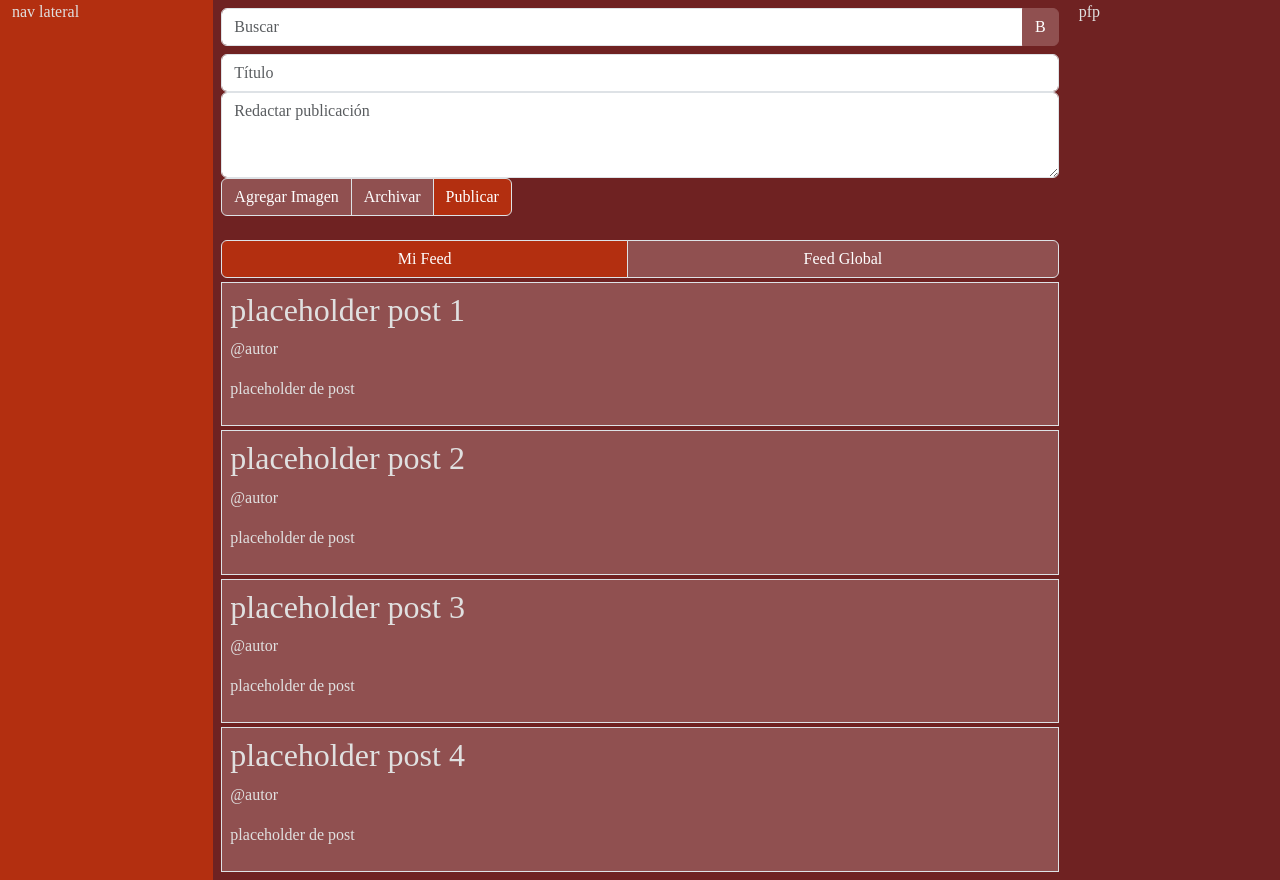
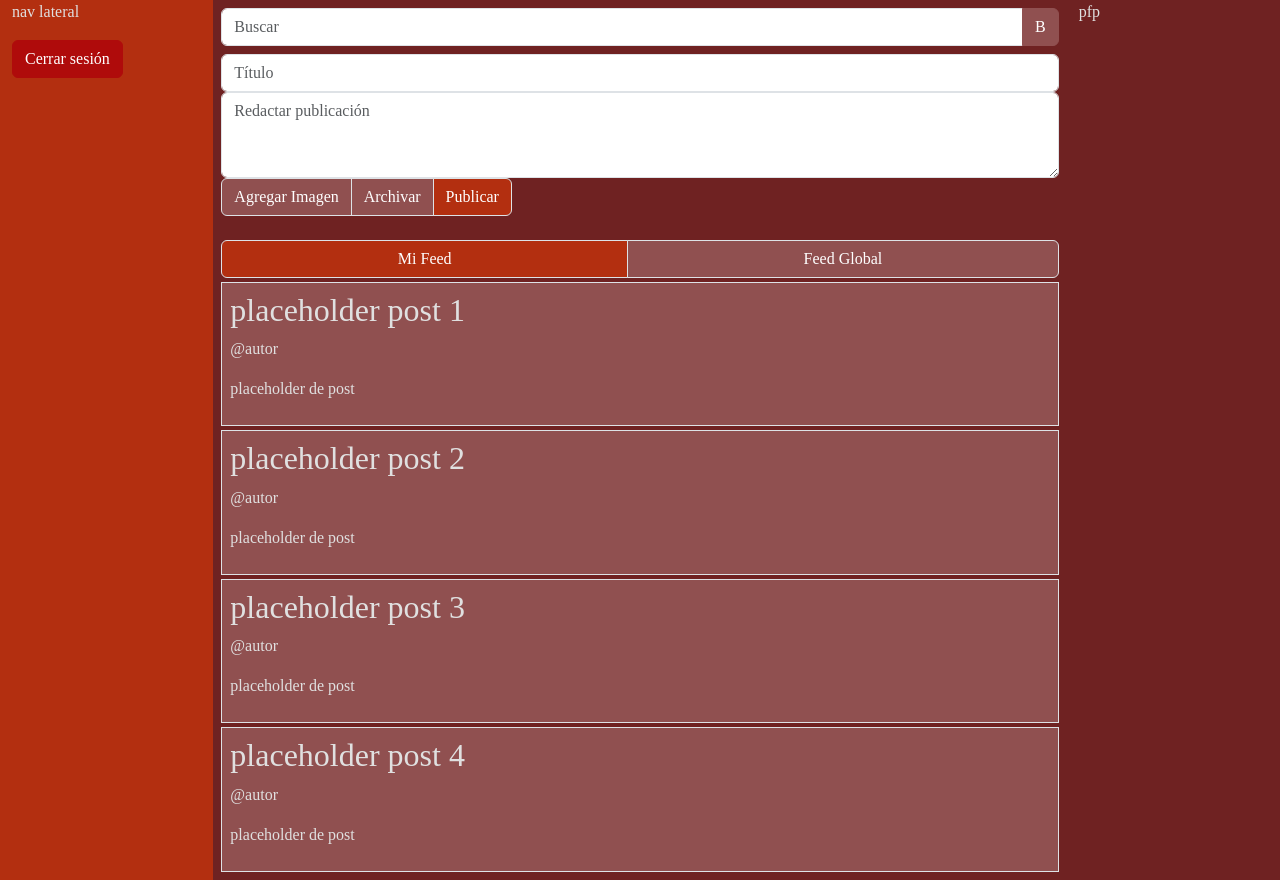
Before and after one commit to LeonardoMuranodev/anti-social-red-unahur-frontend, a React (Vite) app in the folder front/: page / in a window 1280 px wide. Built offline with nearby package versions, Linux system fonts and the light colour scheme; sample sign-in values are in the browser's storage; a web font is replaced by a local one.

Commit message:
dev: boton de cerrar sesión (temporal)

```diff
--- a/front/src/pages/Home.tsx
+++ b/front/src/pages/Home.tsx
@@ -3,13 +3,20 @@ import Row from 'react-bootstrap/Row';
 import Col from 'react-bootstrap/Col';
 import { Button, ButtonGroup, Form, InputGroup, Stack } from 'react-bootstrap';
 import Post from '../components/Post';
+import { AuthContextGlobal } from '../context/AuthContext';
+import { useContext } from 'react';
 
 function Home() {
+
+  const {logout} =  useContext(AuthContextGlobal);
 
   return (<>
   <Container fluid>
     <Row>
-      <Col className='main-content d-none d-sm-block bg-primary'><p>nav lateral</p></Col>
+      <Col className='main-content d-none d-sm-block bg-primary'>
+        <p>nav lateral</p>
+        <Button onClick={logout} variant='danger'>Cerrar sesión</Button>
+      </Col>
       <Col sm={8} className='main-content p-2'>
         <Stack gap={2}>
           <InputGroup>
```
